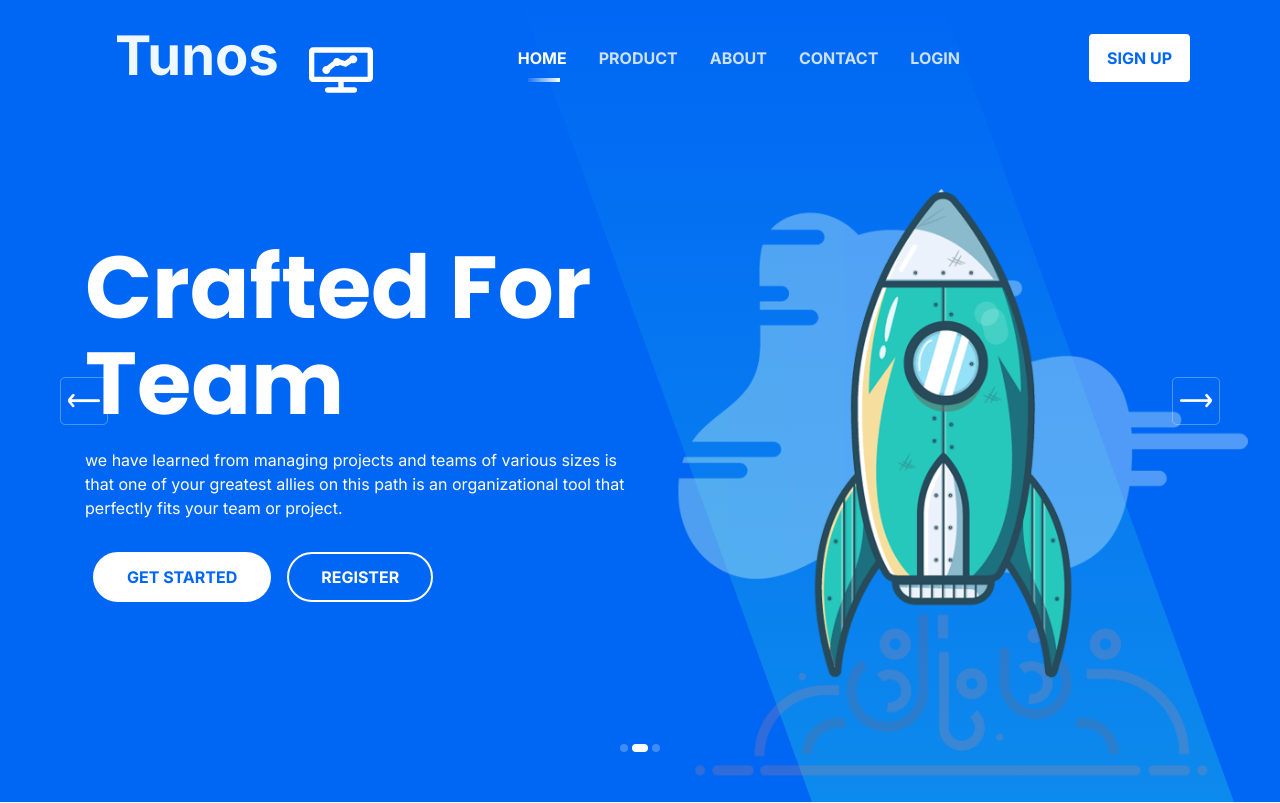
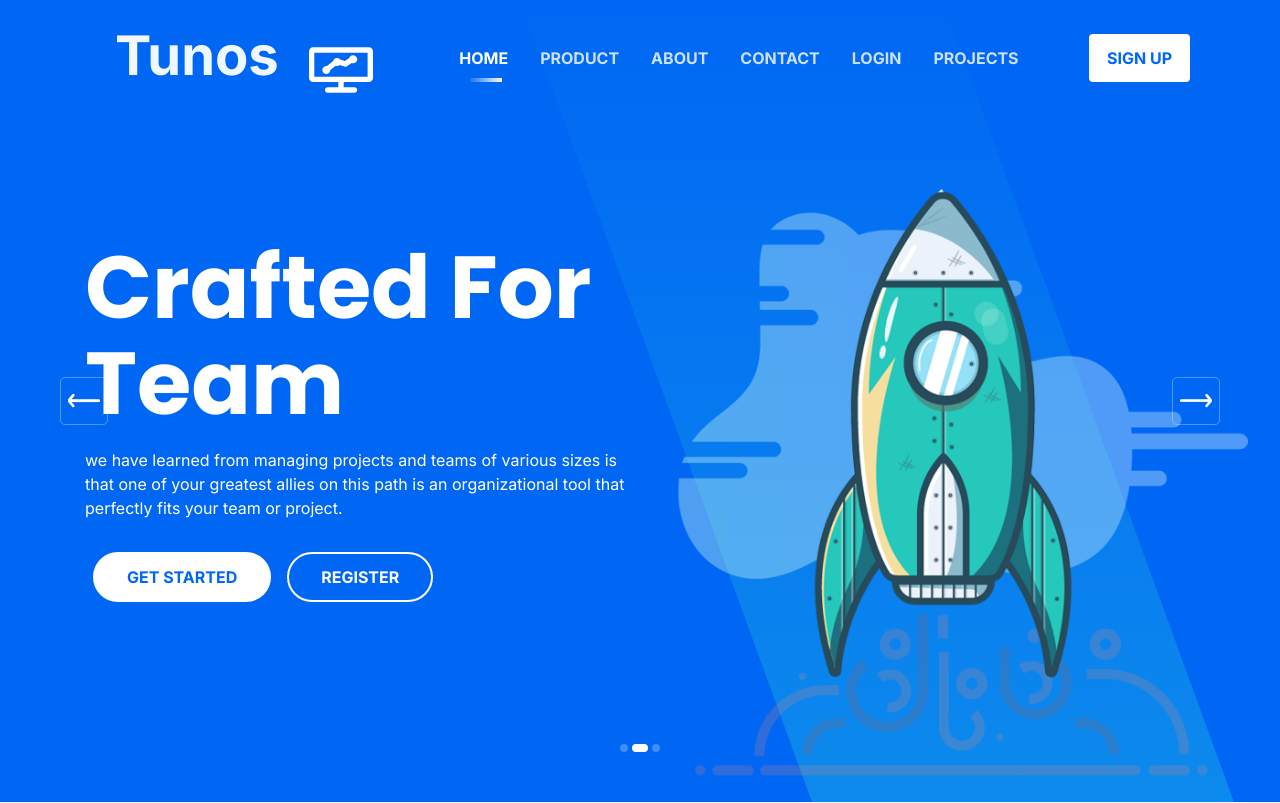
Before and after one commit to husnain461/tunos-frontend, an Angular app: page / in a window 1280 px wide. Shown: the top 803 px of the page. Built offline with nearby package versions, Linux system fonts and the light colour scheme.

Commit message:
Update navbar.component.html

```diff
--- a/src/app/navbar/navbar.component.html
+++ b/src/app/navbar/navbar.component.html
@@ -26,6 +26,7 @@
                             <!-- <li class="nav-item"><a class="page-scroll" href="#testimonial">Testimonial</a></li> -->
                             <li class="nav-item"><a class="page-scroll" href="#contact">Contact</a></li>
                             <li class="nav-item"><a class="page-scroll" href="#login">Login</a></li>
+                            <li class="nav-item"><a class="page-scroll" href="#projects">projects</a></li>
                         </ul>
                     </div>
 
```
